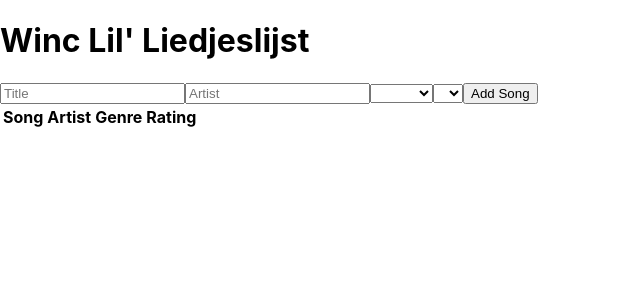
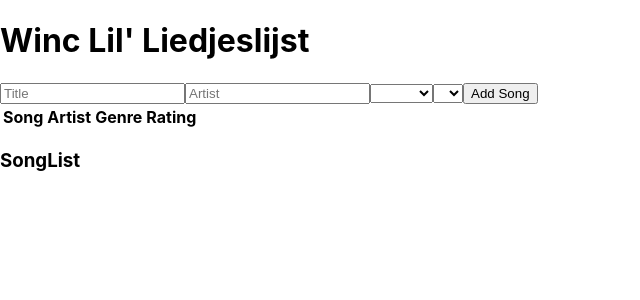
Before and after one commit to ramonsnellink/ramon_snellink-playlist, a React (Create React App) app: page / in a window 1280 px wide. Shown: the top 300 px of the page, without its empty margins (0-640 px from the left). Built offline with nearby package versions, Linux system fonts and the light colour scheme.

Commit message:
made songlist state

```diff
--- a/src/components/SongForm.js
+++ b/src/components/SongForm.js
@@ -24,13 +24,13 @@ const SongForm = (props) => {
         onChange={handleInputChange}
         value={values.artist}
       />
-      <select name="genre" id="" onChange={handleInputChange}>
+      <select name="genre" id="" onChange={handleInputChange} value={values.genre}>
         <option value="none"></option>
         <option value="jazz">Jazz</option>
         <option value="rock">Rock</option>
         <option value="trance">Trance</option>
       </select>
-      <select name="rating" id="" onChange={handleInputChange}>
+      <select name="rating" id="" onChange={handleInputChange} value={values.rating}>
         <option value={"0"}></option>
         <option value="1">1</option>
         <option value="2">2</option>
--- a/src/components/SongOverview.js
+++ b/src/components/SongOverview.js
@@ -3,13 +3,17 @@ import SongForm from "./SongForm";
 import SongList from "./SongList";
 
 const SongOverview = () => {
-  const [songs, setSongs] = useState();
+  const [songs, setSongs] = useState([]);
 
   const addSong = (e, song) => {
     e.preventDefault();
     // doe iets om de state aan te passen
     console.log("values", song);
-    setSongs({ ...songs, song }); // hier moet ik het in een array stoppen.
+    const songId = songs.length + 1;
+
+    song = { ...song, id: songId };
+    // song.id = songs.length + 1;
+    setSongs([...songs, song]); // hier moet ik het in een array stoppen.
   };
 
   return (
@@ -25,7 +29,7 @@ const SongOverview = () => {
           </tr>
         </thead>
       </table>
-      {/* <SongList songs={this.state.songs} /> */}
+      <SongList songs={songs} />
 
       {console.log("Song list", songs)}
     </div>
```
